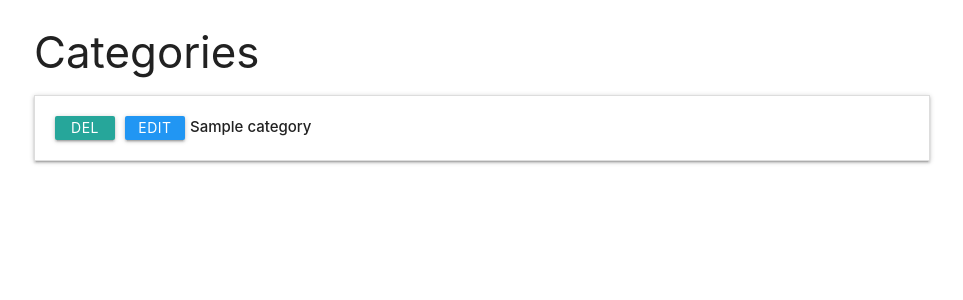
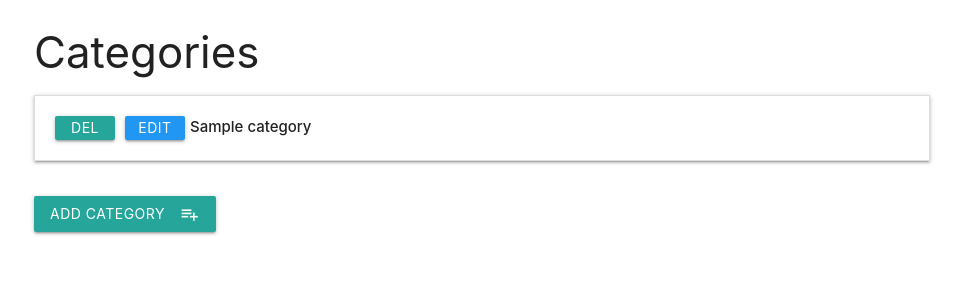
Before and after one commit to bullseyebill/MDB_miniproject, a Flask app: page /get_categories in a window 1280 px wide. Shown: the top 300 px of the page, without its empty margins (158-1121 px from the left). Run offline with Flask 2, Linux system fonts and the light colour scheme; a database or web service that is not in the repository returns one stand-in record (values such as "Sample title"); parts of the project's set-up code (start-up, migrations or seed data) failed here and were passed over; some libraries are stand-ins or nearby versions.

Commit message:
corrections

```diff
--- a/app.py
+++ b/app.py
@@ -36,6 +36,8 @@ def edit_task(task_id):
     all_categories = mongo.db.categories.find()
     return render_template('edittask.html', task=the_task, categories=all_categories)
 
+
+
 @app.route('/update_task/<task_id>', methods=["POST"])
 def update_task(task_id):
     tasks = mongo.db.tasks
@@ -49,19 +51,29 @@ def update_task(task_id):
     })
     return redirect(url_for('get_tasks'))
 
+
 @app.route('/delete_task/<task_id>')
 def delete_task(task_id):
     mongo.db.tasks.remove({'_id': ObjectId(task_id)})
     return redirect(url_for('get_tasks'))
 
+
 @app.route('/get_categories')
 def get_categories():
-        return render_template('categories.html', categories=mongo.db.categories.find())
+        return render_template('categories.html',
+                               categories=mongo.db.categories.find())
+
+
+@app.route('/delete_category/<category_id')
+def delete_category(category_id):
+    mongo.db.categories.remove({'_id': ObjectId(category_id)})
+    return redirect(url_for('get_categories'))
 
 
 @app.route('/edit_category/<category_id>')
 def edit_category(category_id):
-    return render_template('editcategory.html',category=mongo.db.categories.find_one({'_id': ObjectId(category_id)}))
+    return render_template('editcategory.html',
+    category=mongo.db.categories.find_one({'_id': ObjectId(category_id)}))
 
 
 @app.route('/update_category/<category_id>', methods=['POST'])
@@ -72,10 +84,18 @@ def update_category(category_id):
      return redirect(url_for('get_categories'))
 
 
-@app.route('/delete_category/<category_id')
-def delete_category(category_id):
-    mongo.db.categories.remove({'_id': ObjectId(category_id)})
-    return redirect(url_for)
+@app.route('/insert_category', methods=['POST'])
+def insert_category():
+    category_doc = {'category_name': request.form.get('category_name')}
+    mongo.db.categories.insert_one(category_doc)
+    return redirect(url_for('get_categories'))
+
+
+@app.route('/add_category')
+def add_category():
+    return render_template('addcategory.html')
+
+
 if __name__ == '__main__':
     app.run(host=os.environ.get('IP'),
             port=int(os.environ.get('PORT')),
--- a/templates/categories.html
+++ b/templates/categories.html
@@ -19,4 +19,9 @@
 
     </ul>
 </div>
+<div class="row">
+   <a href="{{url_for('add_category')}}" class="waves-effect waves-light btn">
+       <i class="material-icons right">playlist_add</i>Add category
+   </a>
+</div>
 {% endblock %}
```
Also changed, not shown: templates/edittask.html (+15 -3 lines).
